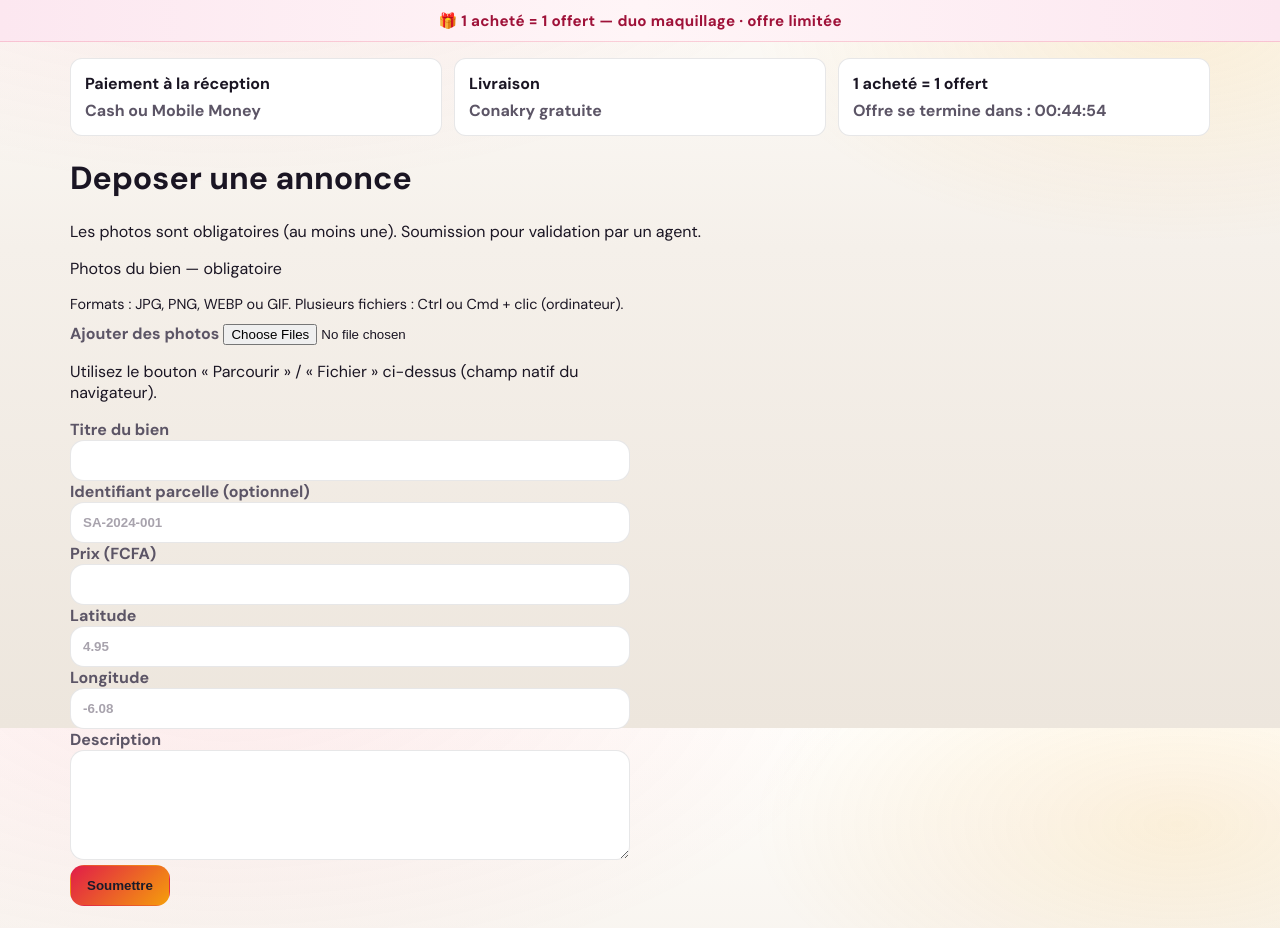
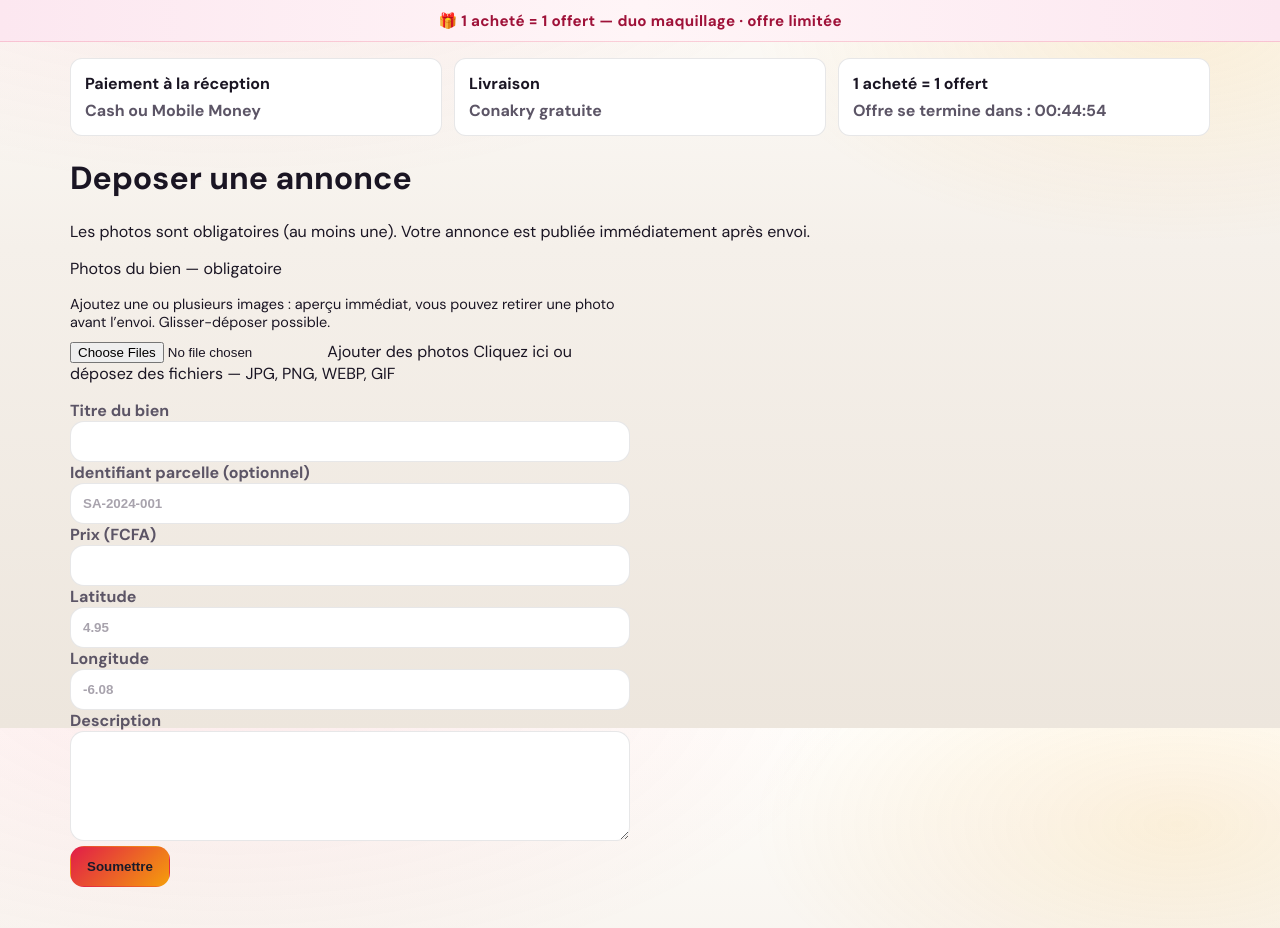
Before and after one commit to Gaius95/logement-facile, a Flask app: template sassandra-foncier/templates/listing_new.html in a window 1280 px wide. Shown: the part 72-1000 px from the top of the page. Run offline with Flask 3, Linux system fonts and the light colour scheme; the template is opened without the code that fills it, so the values that code supplies are empty; some libraries are stand-ins or nearby versions.

Commit message:
Update listing_new.html

```diff
--- a/sassandra-foncier/templates/listing_new.html
+++ b/sassandra-foncier/templates/listing_new.html
@@ -5,9 +5,9 @@
 <h1 class="page-title">Deposer une annonce</h1>
 <p class="page-lead">
   {% if current_user and current_user.role == 'company' %}
-  Compte entreprise : vous pouvez publier plusieurs biens avec photos. Chaque annonce est soumise pour validation par un agent avant publication.
+  Compte entreprise : vous pouvez publier plusieurs biens avec photos. Chaque annonce est mise en ligne tout de suite sur la vitrine.
   {% else %}
-  Les photos sont obligatoires (au moins une). Soumission pour validation par un agent.
+  Les photos sont obligatoires (au moins une). Votre annonce est publiée immédiatement après envoi.
   {% endif %}
 </p>
 
@@ -16,20 +16,27 @@
   <div class="file-upload-block">
     <p class="file-upload-block__label">Photos du bien — obligatoire</p>
     <p class="muted" style="margin:0 0 10px;font-size:0.9rem;">
-      Formats : JPG, PNG, WEBP ou GIF. Plusieurs fichiers : Ctrl ou Cmd + clic (ordinateur).
+      Ajoutez une ou plusieurs images : aperçu immédiat, vous pouvez retirer une photo avant l’envoi. Glisser-déposer possible.
     </p>
-    <div class="file-upload-box">
-      <label class="file-upload-box__cta" for="images">Ajouter des photos</label>
+    <div class="listing-photos">
+      <div
+        id="listingPhotoDropzone"
+        class="listing-photos__dropzone file-upload-box"
+        aria-label="Zone pour ajouter des photos : clic ou glisser-déposer"
+      >
         <input
           id="images"
-        class="file-upload-visible"
+          class="listing-photos__input"
           name="images"
           type="file"
-        accept="image/jpeg,image/png,image/webp,image/gif,image/*"
+          accept="image/jpeg,image/png,image/webp,image/gif"
           multiple
           aria-label="Photos du bien, au moins une image"
         />
-      <p class="file-upload-box__hint muted">Utilisez le bouton « Parcourir » / « Fichier » ci-dessus (champ natif du navigateur).</p>
+        <span class="listing-photos__dropzone-title">Ajouter des photos</span>
+        <span class="listing-photos__dropzone-sub muted">Cliquez ici ou déposez des fichiers — JPG, PNG, WEBP, GIF</span>
+      </div>
+      <div id="listingPhotoPreviews" class="listing-photos__previews" aria-live="polite"></div>
     </div>
     <p id="fileListHint" class="file-upload-names muted" aria-live="polite"></p>
   </div>
@@ -62,33 +69,7 @@
   </div>
   <button type="submit" class="btn btn-primary">Soumettre</button>
 </form>
-
-<script>
-(function () {
-  var input = document.getElementById('images');
-  var hint = document.getElementById('fileListHint');
-  var form = document.getElementById('listingForm');
-  if (!input || !form) return;
-
-  function showNames() {
-    if (!input.files || !input.files.length) {
-      hint.textContent = '';
-      return;
-    }
-    var names = [];
-    for (var i = 0; i < input.files.length; i++) names.push(input.files[i].name);
-    hint.textContent = names.length + ' fichier(s) sélectionné(s) : ' + names.join(', ');
-  }
-  input.addEventListener('change', showNames);
-
-  form.addEventListener('submit', function (e) {
-    if (!input.files || input.files.length === 0) {
-      e.preventDefault();
-      alert('Veuillez choisir au moins une photo du bien (JPG, PNG, WEBP ou GIF) avant d’envoyer le formulaire.');
-      input.focus();
-      return false;
-    }
-  });
-})();
-</script>
 {% endblock %}
+{% block scripts %}
+<script src="{{ url_for('static', filename='js/listing-photos.js') }}"></script>
+{% endblock %}
```
Lines whose indentation alone changed are shown as unchanged.
